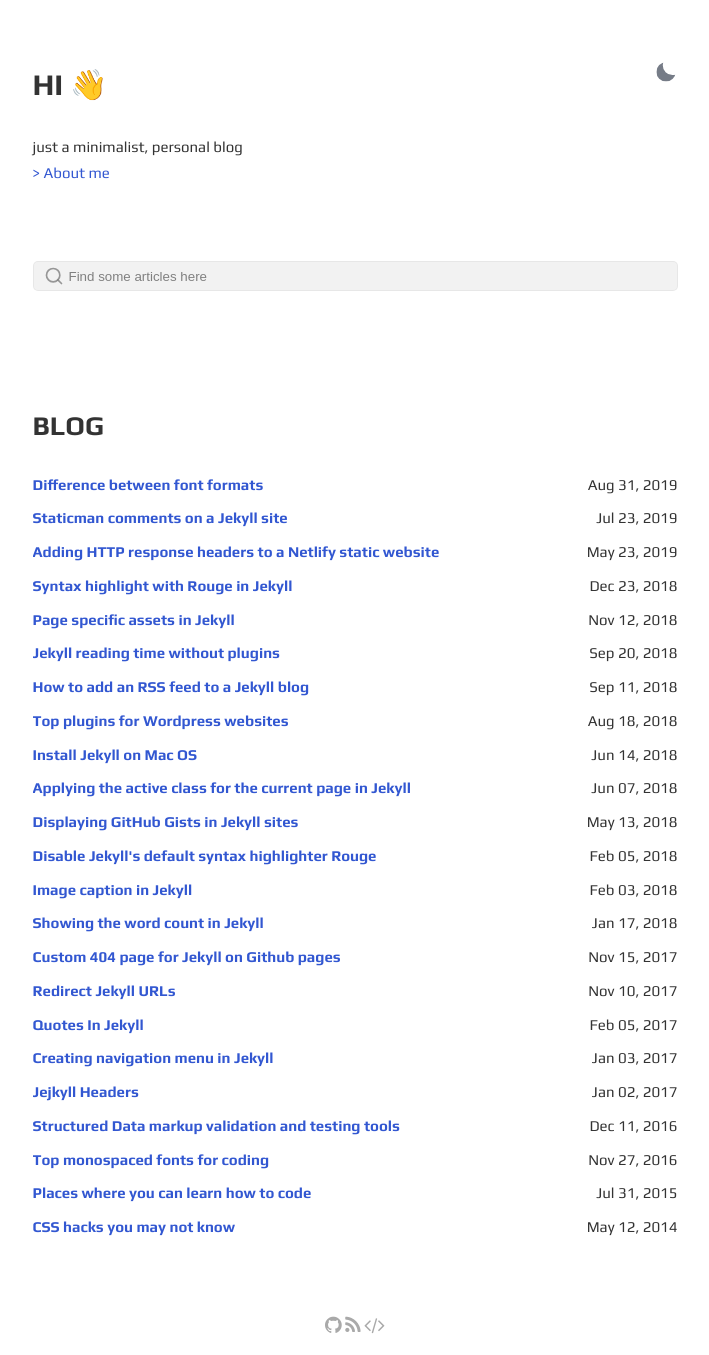
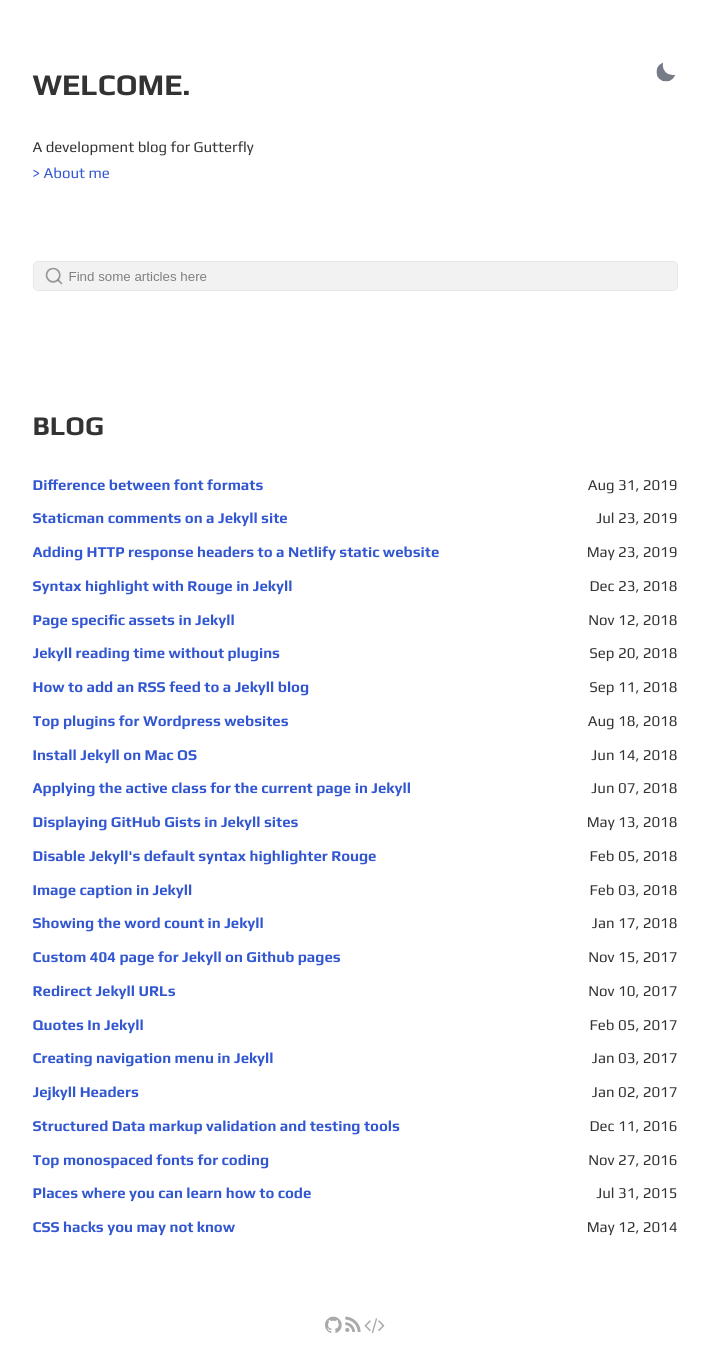
Before and after one commit to NateStanley/natestanley.github.io, a Jekyll site: the page built from index.html, in a window 1280 px wide. Shown: the whole page, without its empty margins (285-994 px from the left). Built offline with Jekyll 4.4.1, drawn with Linux system fonts in a browser that asks for light colours.

Commit message:
bio changes

```diff
--- a/_config.yml
+++ b/_config.yml
@@ -1,29 +1,29 @@
-site: Gesko
-title: Gesko
-greetings: Hi 👋
+site: Gutterfly.net
+title: Gutterfly
+greetings: Welcome.
 description: >-
-  just a minimalist, personal blog
+  A development blog for Gutterfly
 lang: en-US
-timezone:  Europe/Rome
-repo: https://github.com/p0wex/Gesko # site repo [optional]
+timezone:  America/New_York
+#repo: https://github.com/p0wex/Gesko # site repo [optional]
 data-theme: dark # default theme "dark" | "light"
-discus-identifier: powex # replace with your disqus shortname
+discus-identifier: NathanStanley # replace with your disqus shortname
 
 author:
-  name: gesko
-  bio: just a minimalist, personal blog
+  name: Nathan Stanley
+  bio: Gutterfly Developer
   userpicture:
   username: # general username
   github: # github username
   twitter: # twitter username
-  email: your-email@email.com # email adress
+  email: nathan@gutterfly.net # email adress
 
 # Font Settings
 googlewebfonts: family=Play:wght@400;700&family=Source+Code+Pro:ital,wght@0,200;0,300;0,400;0,600;0,700;0,900;1,300;1,400;1,500;1,600;1,700;1,900
 
 # URL settings
-url: "https://p0wex.github.io" # Domain Name of host. [username].github.io for github pages
-baseurl: "/Gesko" # sub folder for jekyll site. only if jekyll site not in root of host. leave blank if not wishd. always add / in front.
+url: "https://gutterfly.net" # Domain Name of host. [username].github.io for github pages
+baseurl: "" # sub folder for jekyll site. only if jekyll site not in root of host. leave blank if not wishd. always add / in front.
 permalink: pretty
 
 # local
```
